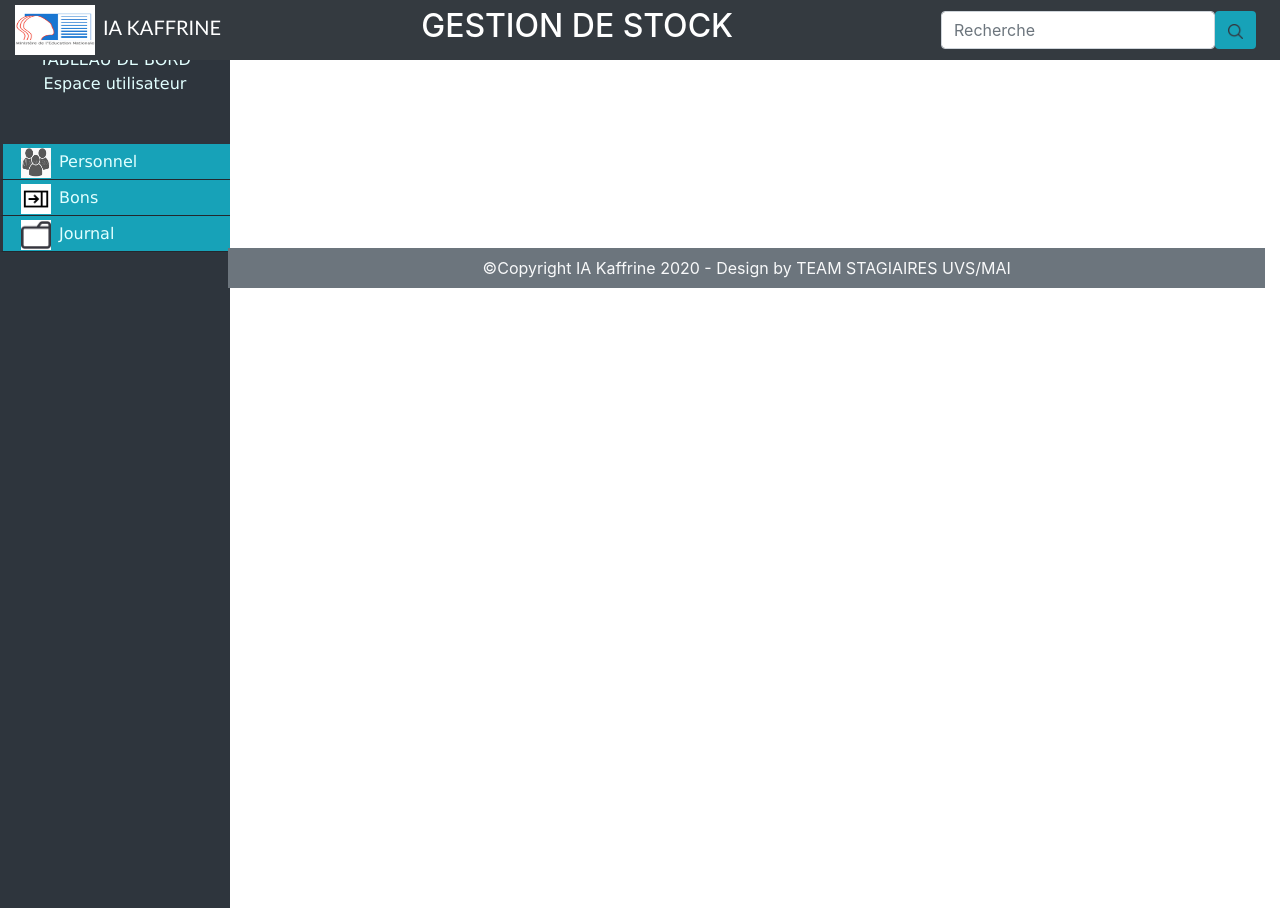
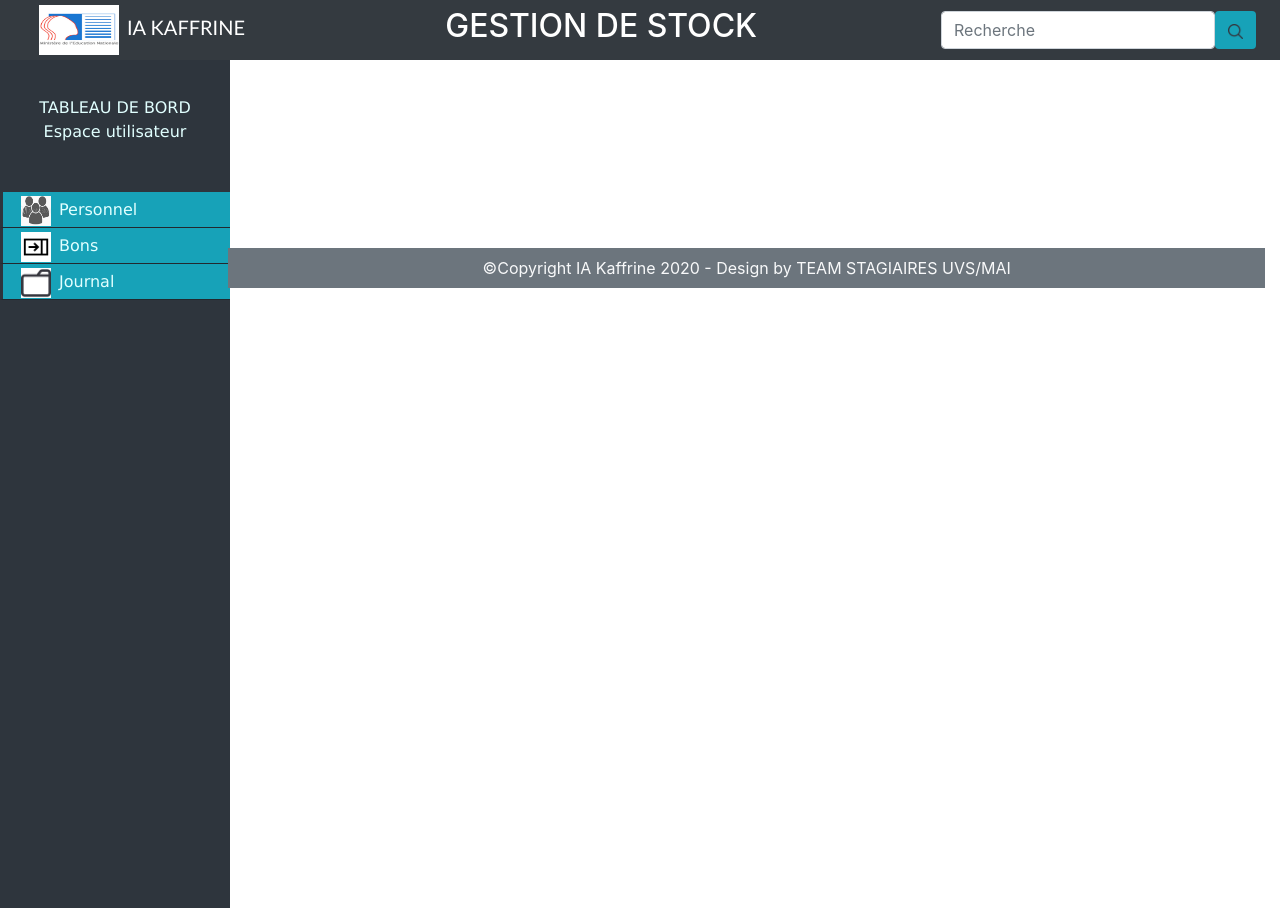
Before and after one commit to kalisto11/gestock, a PHP site: page /default.php in a window 1280 px wide. Run offline with PHP 8.4, Linux system fonts and the light colour scheme; data that the repository does not hold is empty.

Commit message:
modif default.php

```diff
--- a/public/default.php
+++ b/public/default.php
@@ -17,7 +17,7 @@
     <body>
         <!-- BARRE DU LOGO ET ZONE DE RECHERCHE -->
         <nav class="navbar navbar-dark fixed-top bg-dark flex-md-nowrap p-0">
-                <a  class="navbar-brand col-sm-3 col-md-2 mr-0" id="logo" href="#"><img src="images/icones/education.png" class="mr-2 icone">IA KAFFRINE</a>
+                <a  class="navbar-brand col-sm-3 col-md-2 mx-4" id="logo" href="#"><img src="images/icones/education.png" class="mr-2 icone">IA KAFFRINE</a>
                 <h1 class="h2">GESTION DE STOCK</h1>
 
                 <form class="form-inline mr-4" action="/gestock/recherche">
@@ -30,12 +30,12 @@
 
         <!-- DEBUT CONTENEUR MENU LATERAL ET ZONE PRINCIPAL -->
         <div class="container-fluid mt-5">
-            <div class="row">
+            <div class="row mt-5">
                 <!-- PANNEAU TITRE ET MENU LATERAL -->
                 <div class="nav-side-menu mt-5 col-3">
-                    <div class="text-center "> TABLEAU DE BORD</div>
+                    <div class="text-center mt-5">TABLEAU DE BORD</div>
                     <div>
-                        <p class="text-center"> Espace utilisateur</p>
+                        <p class="text-center">Espace utilisateur</p>
                     </div>
                     <div class="menu-list mt-5">
                         <ul id="menu-content" class="menu-content collapse out">
```
